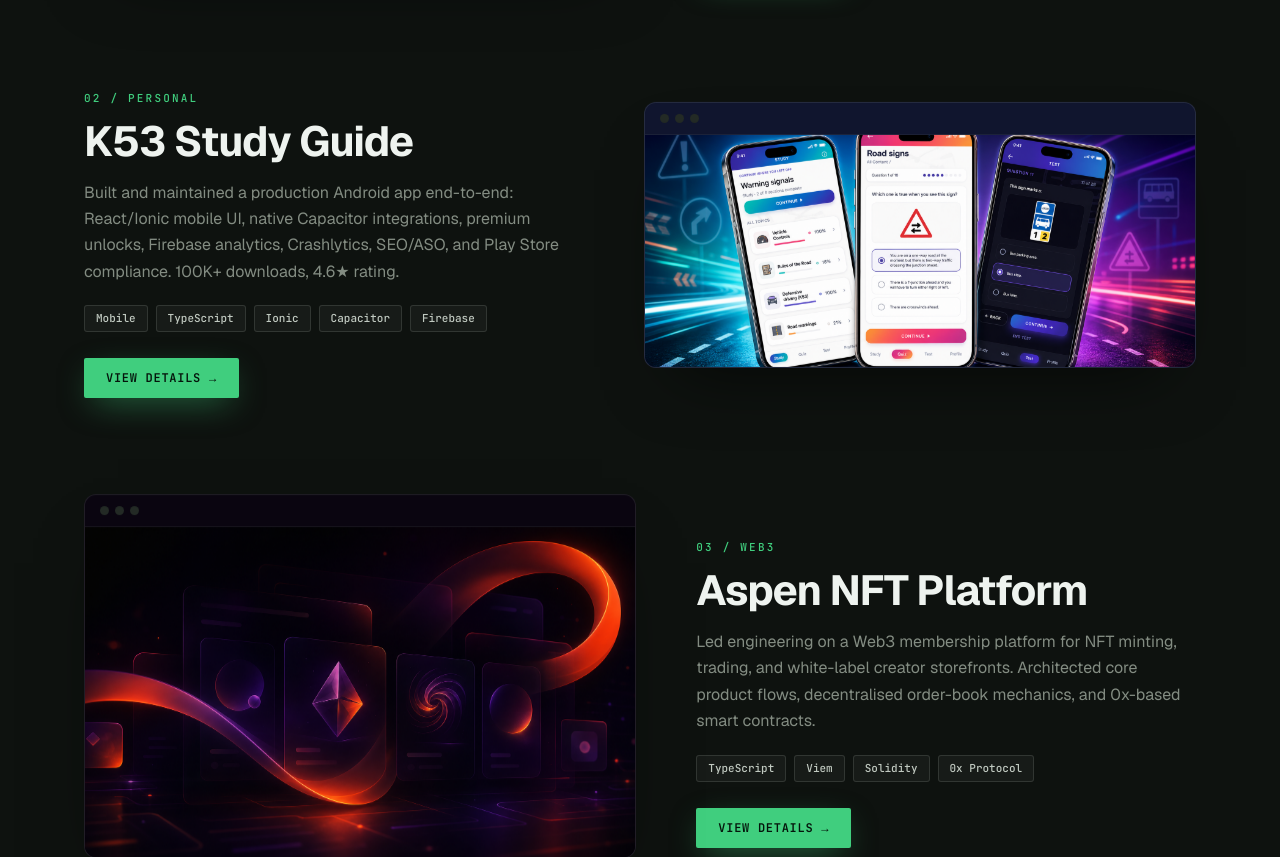
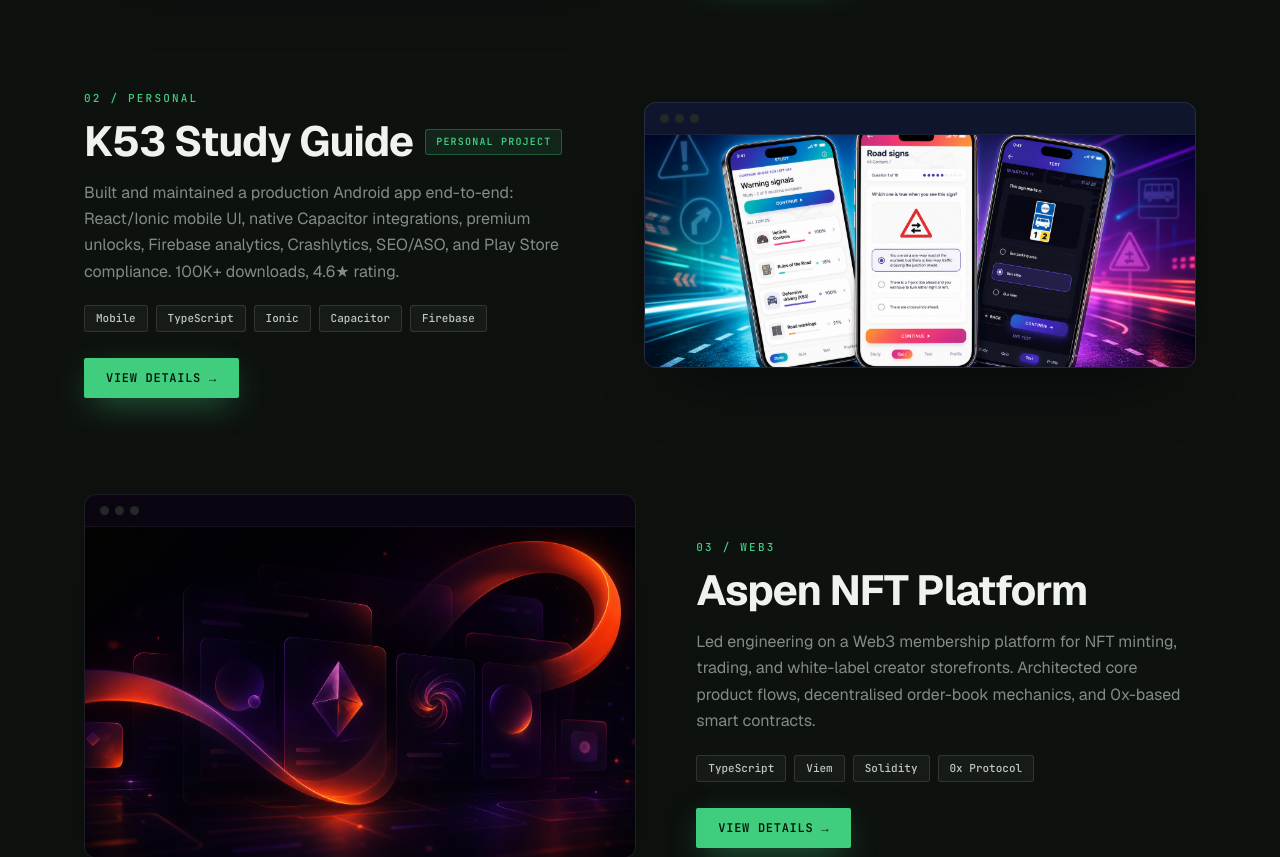
Before and after one commit to deanvanniekerk/portfolio, a React (Vite) app: page / in a window 1280 px wide. Shown: the part 3340-4197 px from the top of the page. Built offline with nearby package versions, Linux system fonts and the light colour scheme; no server answers.

Commit message:
Clarify K53 project focus

```diff
--- a/src/components/K53Modal.tsx
+++ b/src/components/K53Modal.tsx
@@ -58,7 +58,7 @@
     'Maintained a production mobile product with 100K+ downloads and a 4.5+ Play Store rating.',
   ]
 
-  const tags: string[] = ['Mobile', 'TypeScript', 'Ionic', 'Capacitor', 'Firebase'];
+  const tags: string[] = ['Personal Project', 'Mobile', 'TypeScript', 'Ionic', 'Capacitor', 'Firebase'];
 
   return (
     <div className="modal-overlay" onClick={onClose}>
@@ -138,11 +138,11 @@
             </div>
 
             <div className="modal-links">
-              <a href="https://play.google.com/store/apps/details?id=deanvniekerk.k53studyguide.app" target="_blank" rel="noopener noreferrer" className="btn btn-primary">
-                View on Play Store →
+              <a href="https://k53studyguide.online/" target="_blank" rel="noopener noreferrer" className="btn btn-primary">
+                Website →
               </a>
-              <a href="https://k53studyguide.online/" target="_blank" rel="noopener noreferrer" className="btn btn-ghost">
-                Website
+              <a href="https://play.google.com/store/apps/details?id=deanvniekerk.k53studyguide.app" target="_blank" rel="noopener noreferrer" className="btn btn-ghost">
+                View on Play Store
               </a>
             </div>
           </div>
@@ -187,24 +187,6 @@
 
             {/* Links */}
             <a
-              href="https://play.google.com/store/apps/details?id=deanvniekerk.k53studyguide.app"
-              target="_blank"
-              rel="noopener noreferrer"
-              className="modal-social-card"
-            >
-              <div className="modal-social-card-icon k53-playstore-icon">
-                <svg viewBox="0 0 24 24" width="20" height="20" fill="currentColor">
-                  <path d="M3.18 23.76c.3.17.64.24.99.2L15.34 12 11.8 8.46 3.18 23.76zm17.29-11.53L17.6 10.6l-3.54 1.4 3.54 1.4 2.87-1.17a1.1 1.1 0 0 0 0-2.0zM3.54.04a1.1 1.1 0 0 0-.36.92v21.08l8.62-8.62L3.54.04zm8.26 11.96L3.18.24c.35-.04.69.03.99.2L15.34 12l-3.54-3.54z"/>
-                </svg>
-              </div>
-              <div className="modal-social-card-body">
-                <div className="modal-social-card-name">Google Play</div>
-                <div className="modal-social-card-sub">View listing</div>
-              </div>
-              <span className="modal-social-card-arrow">→</span>
-            </a>
-
-            <a
               href="https://k53studyguide.online/"
               target="_blank"
               rel="noopener noreferrer"
@@ -219,6 +201,24 @@
               <div className="modal-social-card-body">
                 <div className="modal-social-card-name">k53studyguide.online</div>
                 <div className="modal-social-card-sub">Official website</div>
+              </div>
+              <span className="modal-social-card-arrow">→</span>
+            </a>
+
+            <a
+              href="https://play.google.com/store/apps/details?id=deanvniekerk.k53studyguide.app"
+              target="_blank"
+              rel="noopener noreferrer"
+              className="modal-social-card"
+            >
+              <div className="modal-social-card-icon k53-playstore-icon">
+                <svg viewBox="0 0 24 24" width="20" height="20" fill="currentColor">
+                  <path d="M3.18 23.76c.3.17.64.24.99.2L15.34 12 11.8 8.46 3.18 23.76zm17.29-11.53L17.6 10.6l-3.54 1.4 3.54 1.4 2.87-1.17a1.1 1.1 0 0 0 0-2.0zM3.54.04a1.1 1.1 0 0 0-.36.92v21.08l8.62-8.62L3.54.04zm8.26 11.96L3.18.24c.35-.04.69.03.99.2L15.34 12l-3.54-3.54z"/>
+                </svg>
+              </div>
+              <div className="modal-social-card-body">
+                <div className="modal-social-card-name">Google Play</div>
+                <div className="modal-social-card-sub">View listing</div>
               </div>
               <span className="modal-social-card-arrow">→</span>
             </a>
--- a/src/components/Projects.css
+++ b/src/components/Projects.css
@@ -134,13 +134,37 @@
   text-transform: uppercase;
 }
 
+.project-title-row {
+  display: flex;
+  flex-wrap: wrap;
+  align-items: center;
+  gap: 0.75rem;
+  margin-top: 1rem;
+}
+
 .project-name {
-  margin-top: 1rem;
   color: var(--text-strong);
   font-size: clamp(1.625rem, 3.6vw, 2.625rem);
   font-weight: 700;
   line-height: 1.04;
   letter-spacing: -0.025em;
+}
+
+.project-type-tag {
+  display: inline-flex;
+  align-items: center;
+  flex: 0 0 auto;
+  padding: 0.4375rem 0.625rem;
+  border: 1px solid rgba(64, 206, 126, 0.32);
+  border-radius: 3px;
+  background: rgba(64, 206, 126, 0.1);
+  color: var(--green);
+  font-family: var(--font-mono);
+  font-size: 0.625rem;
+  font-weight: 600;
+  line-height: 1;
+  letter-spacing: 0.12em;
+  text-transform: uppercase;
 }
 
 .project-desc {
--- a/src/components/Projects.tsx
+++ b/src/components/Projects.tsx
@@ -19,6 +19,7 @@
   previewLabel: string
   previewFit?: 'cover' | 'contain'
   previewTone?: string
+  typeLabel?: string
   delay?: string
 }
 
@@ -36,6 +37,7 @@
   previewLabel,
   previewFit = 'cover',
   previewTone,
+  typeLabel,
   delay,
   index,
   onClick,
@@ -59,7 +61,10 @@
 
       <div className="project-copy">
         <div className="project-num">{num}</div>
-        <h3 className="project-name">{name}</h3>
+        <div className="project-title-row">
+          <h3 className="project-name">{name}</h3>
+          {typeLabel && <span className="project-type-tag">{typeLabel}</span>}
+        </div>
         <p className="project-desc">{desc}</p>
         <div className="project-tags">
           {tags.map((tag) => <span key={tag} className="tag">{tag}</span>)}
@@ -87,6 +92,7 @@
     name: 'K53 Study Guide',
     desc: 'Built and maintained a production Android app end-to-end: React/Ionic mobile UI, native Capacitor integrations, premium unlocks, Firebase analytics, Crashlytics, SEO/ASO, and Play Store compliance. 100K+ downloads, 4.6★ rating.',
     tags: ['Mobile', 'TypeScript', 'Ionic', 'Capacitor', 'Firebase'],
+    typeLabel: 'Personal Project',
     previewImage: k53HeroImagegenFan,
     previewLabel: 'K53 Study Guide',
     previewTone: 'project-media--k53',
```
